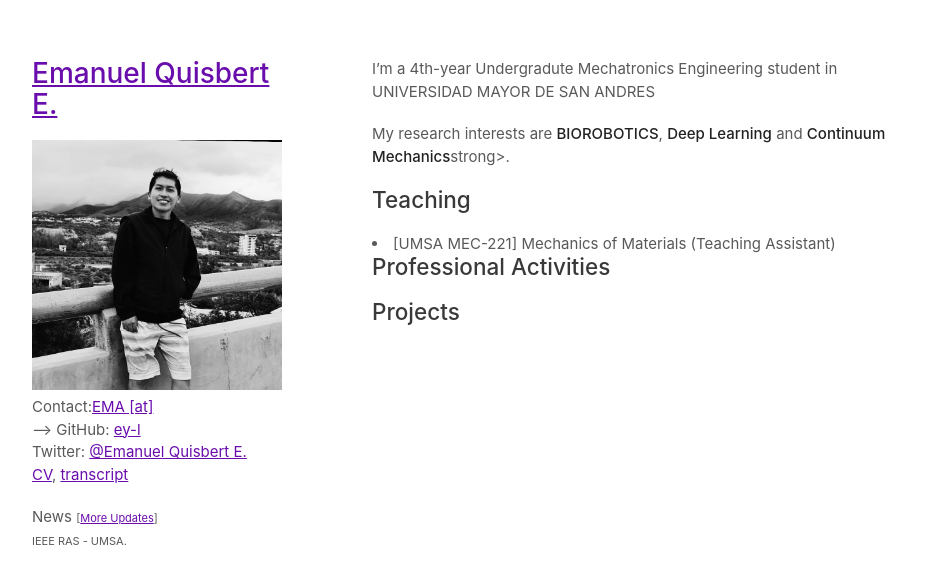
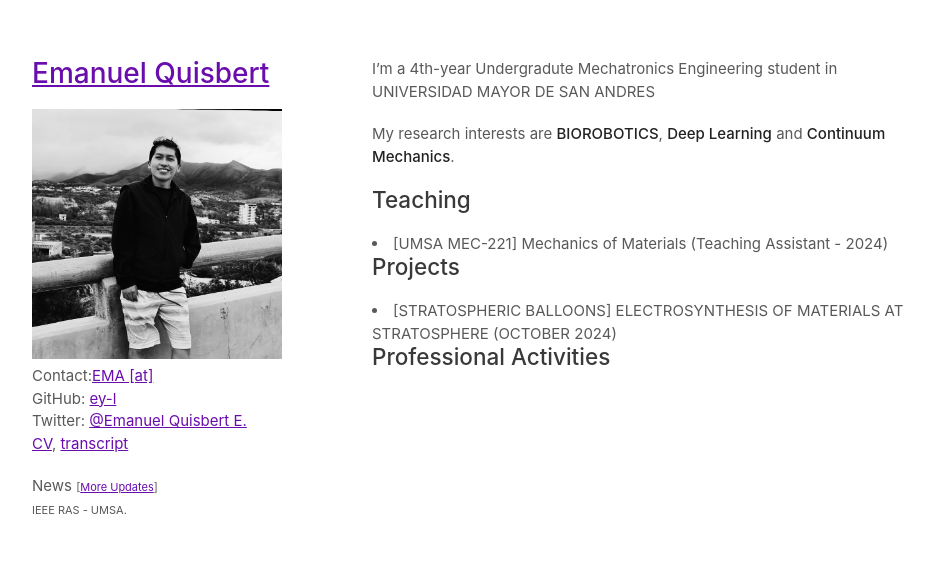
Before and after one commit to EmaZero02/EmaZero02.github.io, a plain HTML site: page index.html in a window 1280 px wide. Shown: the whole page, without its empty margins (158-1092 px from the left). Drawn offline with Linux system fonts and the light colour scheme.

Commit message:
Update index.html

```diff
--- a/index.html
+++ b/index.html
@@ -43,12 +43,12 @@
     <div class="wrapper">
         <!--<h1>Emanuel Quisbert E.</h1>-->
       <header>
-        <h1><a href="https://EmaZero02.github.io/">Emanuel Quisbert E.</a></h1>
+        <h1><a href="https://EmaZero02.github.io/">Emanuel Quisbert </a></h1>
 
           <img src="/assets/logos/logo.jpg" alt="Logo" />
 
 
-        <p>Contact:<a href="mailto:emary02@ieee.org">EMA [at] </a><br>-->
+        <p>Contact:<a href="mailto:emary02@ieee.org">EMA [at] </a><br>
           GitHub: <a href="https://github.com/EmaZero02">ey-l</a><br>
           Twitter: <a href="https://twitter.com">@Emanuel Quisbert E.</a><br>
           <!--Instagram: <a href="https://www.instagram.com/ ">MI INSTA</a><br>-->
@@ -74,13 +74,20 @@
 
 
 
-        <p>My research interests  are <strong>BIOROBOTICS</strong>, <strong>Deep Learning</strong> and <strong>Continuum Mechanics</strong>strong>.</p>
+        <p>My research interests  are <strong>BIOROBOTICS</strong>, <strong>Deep Learning</strong> and <strong>Continuum Mechanics</strong>.</p>
 <h2 id="publications">Teaching</h2>
          <p align="justify">
-       <li> [UMSA MEC-221] Mechanics of Materials (Teaching Assistant)</li>
+       <li> [UMSA MEC-221] Mechanics of Materials (Teaching Assistant - 2024)</li>
+
+
+           <h2 id="publications">Projects</h2>
+             <p align="justify">
+       <li> [STRATOSPHERIC BALLOONS] ELECTROSYNTHESIS OF MATERIALS AT STRATOSPHERE (OCTOBER 2024) </li>
+
        <h2 id="publications">Professional Activities</h2>
 
-<h2 id="publications">Projects</h2>
+
+
   <!--  <p><a href="https://openproceedings.org/2023/conf/edbt/paper-173.pdf">Workload-Aware Query Recommendation Using Deep Learning</a> To Appear in IEEE EDBT ‘23.<br />
 <em><strong>Eugenie Y Lai</strong>, Zainab Zolaktaf, Mostafa Milani, Omar AlOmeir, Jianhao Cao, Rachel Pottinger</em></p>
 
```
